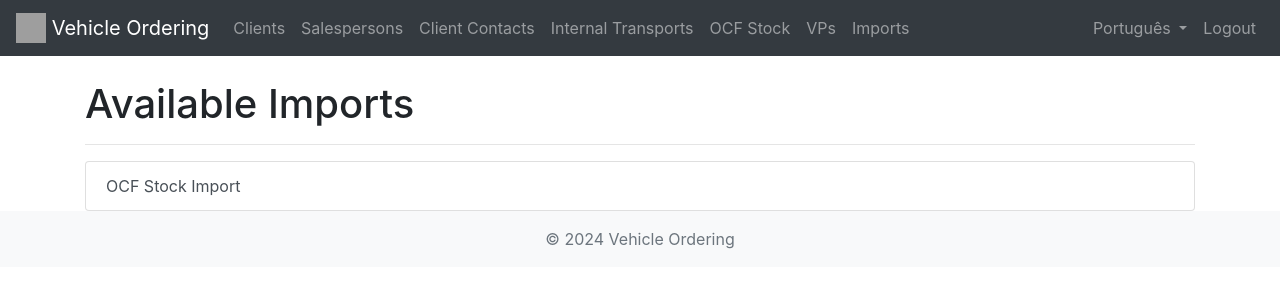
After one commit to NuSerraLopes/Gestao_Stock, a Django app: page /imports/ in a window 1280 px wide. The commit adds this page. Shown: the top 300 px of the page. Run offline with Django 5.2, Linux system fonts and the light colour scheme; the visitor is signed in with stand-in values (Sample User, id 1); some libraries are stand-ins or nearby versions; grey boxes are pictures that could not be loaded.

Commit message:
import hub added

```diff
--- a/Encomenda_Veiculos/urls.py
+++ b/Encomenda_Veiculos/urls.py
@@ -6,7 +6,8 @@ app_name = 'Encomenda_Veiculos'
 urlpatterns = [
     path('login/', views.CustomLoginView.as_view(), name='login'),
     path('logout/', views.CustomLogoutView.as_view(), name='logout'),
-    path('import/', views.import_data, name='import_data'),
+    path('stockimport/', views.import_stock, name='import_stock'),
+    path('imports/', views.import_hub, name='import_hub'),
 
     path('', views.home, name='home'),
     # Client URLs
--- a/Encomenda_Veiculos/views.py
+++ b/Encomenda_Veiculos/views.py
@@ -19,7 +19,11 @@ def home(request):
     return render(request, 'encomenda_veiculos/home.html')
 
 @login_required
-def import_data(request):
+def import_hub(request):
+    return render(request, 'encomenda_veiculos/import_hub.html')
+
+@login_required
+def import_stock(request):
     if request.method == 'POST':
         form = ImportFileForm(request.POST, request.FILES)
         if form.is_valid():
--- a/templates/base.html
+++ b/templates/base.html
@@ -27,7 +27,19 @@
                         <a class="nav-link" href="{% url 'Encomenda_Veiculos:salesperson_list' %}">{% translate "Salespersons" %}</a>
                     </li>
                     <li class="nav-item">
+                        <a class="nav-link" href="{% url 'Encomenda_Veiculos:clientcontact_list' %}">{% translate "Client Contacts" %}</a>
+                    </li>
+                    <li class="nav-item">
+                        <a class="nav-link" href="{% url 'Encomenda_Veiculos:internaltransport_list' %}">{% translate "Internal Transports" %}</a>
+                    </li>
+                    <li class="nav-item">
                         <a class="nav-link" href="{% url 'Encomenda_Veiculos:ocfstock_list' %}">{% translate "OCF Stock" %}</a>
+                    </li>
+                    <li class="nav-item">
+                        <a class="nav-link" href="{% url 'Encomenda_Veiculos:vp_list' %}">{% translate "VPs" %}</a>
+                    </li>
+                    <li class="nav-item">
+                        <a class="nav-link" href="{% url 'Encomenda_Veiculos:import_hub' %}">{% translate "Imports" %}</a>
                     </li>
                 {% endif %}
             </ul>
--- /dev/null
+++ b/templates/encomenda_veiculos/import_hub.html
@@ -0,0 +1,15 @@
+{% extends 'base.html' %}
+{% load i18n %}
+
+{% block title %}{% translate "Imports" %}{% endblock %}
+
+{% block content %}
+    <h1>{% translate "Available Imports" %}</h1>
+    <hr>
+    <div class="list-group">
+        <a href="{% url 'Encomenda_Veiculos:import_stock' %}" class="list-group-item list-group-item-action">
+            {% translate "OCF Stock Import" %}
+        </a>
+        <!-- Add more import links here as needed -->
+    </div>
+{% endblock %}
```
